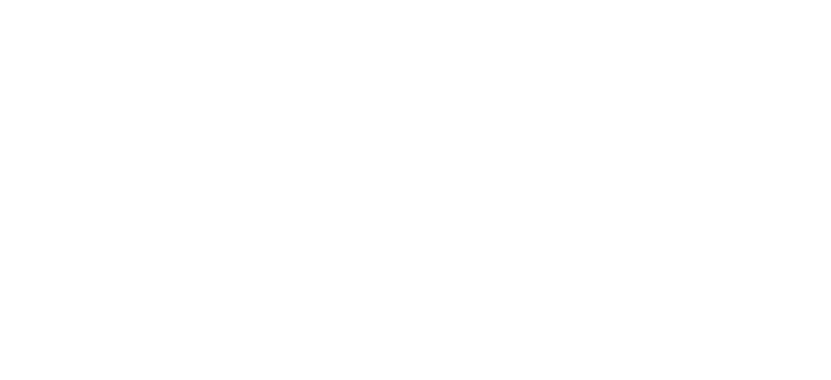
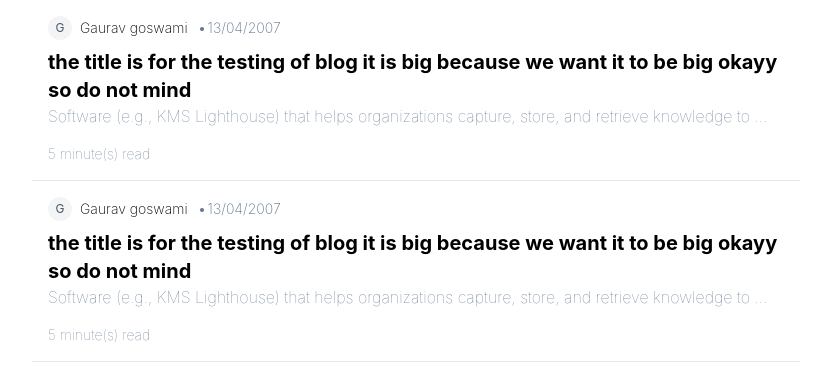
Before and after one commit to ggoswami777/Medium, a React (Vite) app in the folder frontend/: page /blogs in a window 1280 px wide. Before the commit this address had no page. Shown: the top 380 px of the page, without its empty margins (320-1151 px from the left). Built offline with nearby package versions, Linux system fonts and the light colour scheme.

Commit message:
added blog card

```diff
--- a/frontend/src/App.tsx
+++ b/frontend/src/App.tsx
@@ -3,6 +3,7 @@
 import Signup from './pages/Signup'
 import Signin from './pages/Signin'
 import Blog from './pages/Blog'
+import Blogs from './pages/Blogs'
 
 const App = () => {
   return (
@@ -11,6 +12,7 @@
         <Route path='/signup' element={<Signup/>}/>
         <Route path='/signin' element={<Signin/>}/>
         <Route path='/blog/:id' element={<Blog/>}/>
+        <Route path='/blogs' element={<Blogs/>}/>
       </Routes>
     </BrowserRouter>
   )
--- /dev/null
+++ b/frontend/src/components/BlogCard.tsx
@@ -0,0 +1,47 @@
+import React from 'react'
+
+interface BlogCardProps {
+    authorName: string;
+    title: string;
+    content: string;
+    publishedDate: string;
+}
+
+const BlogCard = ({
+    authorName,
+    title,
+    content,
+    publishedDate
+}: BlogCardProps) => {
+    return (
+        <div className='p-4 border-b border-slate-200 pb-4 w-screen max-w-screen-md cursor-pointer'>
+            <div className='flex items-center'>
+                <Avatar name={authorName} />
+                <div className='font-extralight pl-2 text-sm flex justify-center flex-col'>{authorName}</div>
+                <div className='flex justify-center flex-col pl-2 text-slate-500 font-extralight text-sm'>
+                    <div className='flex items-center'>
+                        <span className='h-1 w-1 rounded-full bg-slate-500 mt-0.5 mx-1'></span>
+                        {publishedDate}
+                    </div>
+                </div>
+            </div>
+            <div className='text-xl font-bold pt-2'>
+                {title}
+            </div>
+            <div className='text-md font-thin text-slate-500'>
+                {content.slice(0, 100) + "..."}
+            </div>
+            <div className='text-slate-500 text-sm font-thin pt-4'>
+                {`${Math.ceil(content.length / 100)} minute(s) read`}
+            </div>
+        </div>
+    )
+}
+
+export function Avatar({ name, size = "small" }: { name: string, size?: "small" | "big" }) {
+    return <div className={`relative inline-flex items-center justify-center overflow-hidden bg-gray-100 rounded-full dark:bg-gray-600 ${size === "small" ? "w-6 h-6" : "w-10 h-10"}`}>
+        <span className={`${size === "small" ? "text-xs" : "text-md"} text-gray-600 dark:text-gray-300`}>{name[0]}</span>
+    </div>
+}
+
+export default BlogCard
--- /dev/null
+++ b/frontend/src/pages/Blogs.tsx
@@ -0,0 +1,16 @@
+import React from 'react'
+import BlogCard from '../components/BlogCard'
+
+const Blogs = () => {
+  return (
+    <div className='flex justify-center'>
+        <div className=' max-w-xl'>
+        {<BlogCard authorName={"Gaurav goswami"} title={"the title is for the testing of blog it is big because we want it to be big okayy so do not mind"} content={" Software (e.g., KMS Lighthouse) that helps organizations capture, store, and retrieve knowledge to improve efficiency and customer service. Centralized services for creating, managing, and rotating cryptographic keys to protect data. They offer high availability and integrate with cloud storage and databases.  volume activation method that allows organizations to activate Windows systems locally without connecting to Microsoft. It requires a KMS host key to set up a host server."} publishedDate={"13/04/2007"}/>}
+        {<BlogCard authorName={"Gaurav goswami"} title={"the title is for the testing of blog it is big because we want it to be big okayy so do not mind"} content={" Software (e.g., KMS Lighthouse) that helps organizations capture, store, and retrieve knowledge to improve efficiency and customer service. Centralized services for creating, managing, and rotating cryptographic keys to protect data. They offer high availability and integrate with cloud storage and databases.  volume activation method that allows organizations to activate Windows systems locally without connecting to Microsoft. It requires a KMS host key to set up a host server."} publishedDate={"13/04/2007"}/>}
+    </div>
+    </div>
+
+  )
+}
+
+export default Blogs
```
